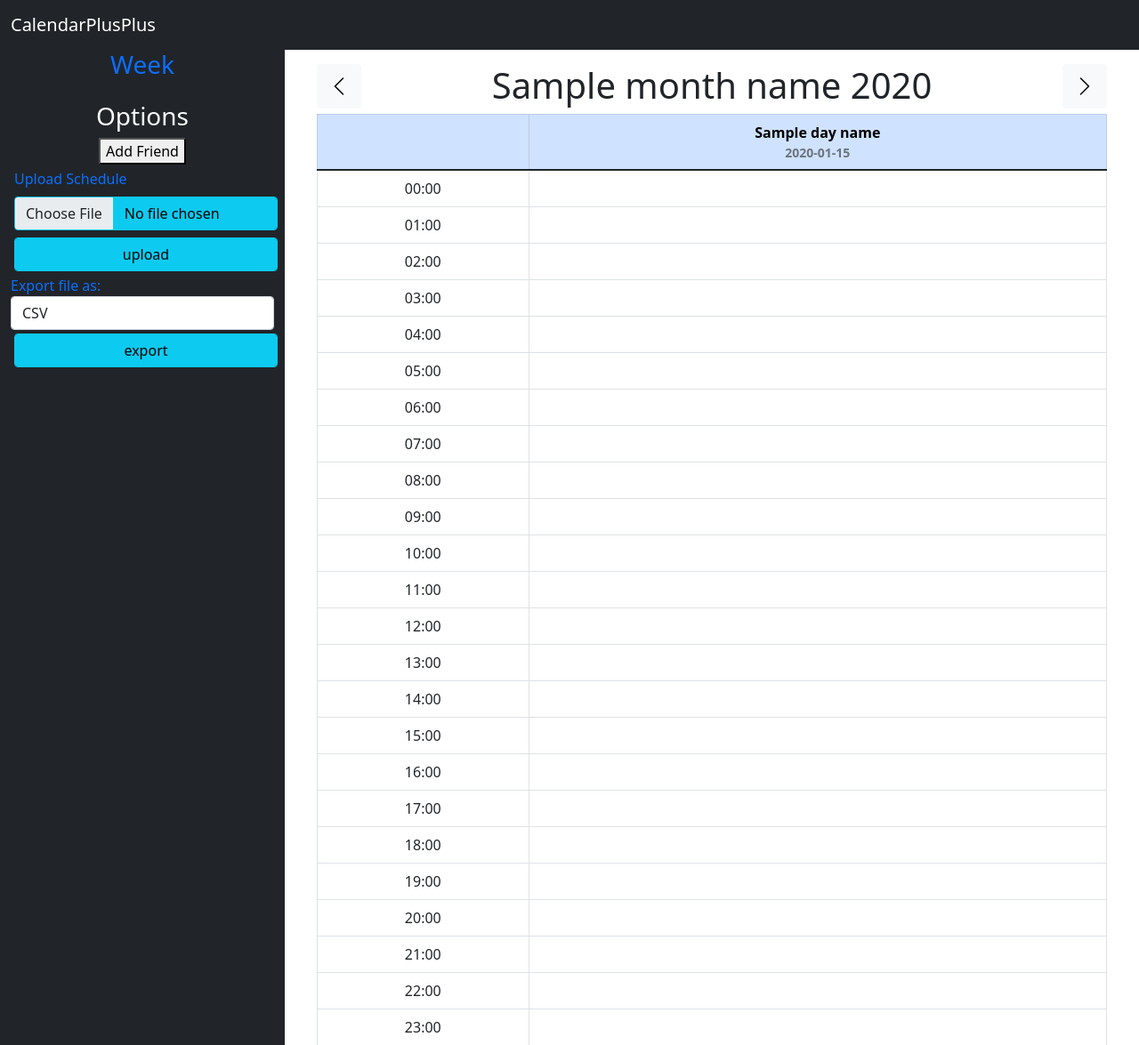
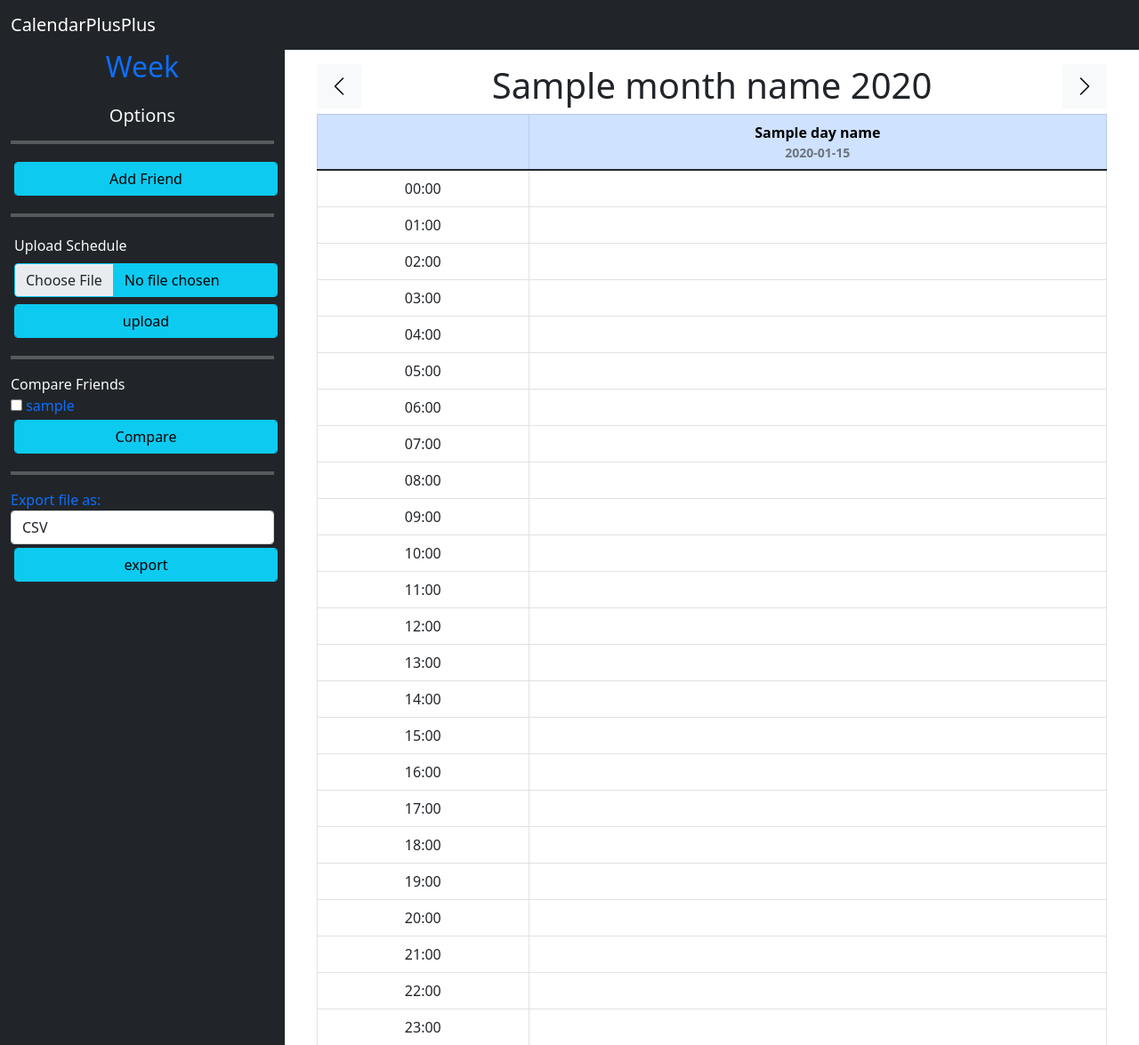
Before and after one commit to npaolini-8/CalendarPlusPlus_public, a Flask app: template flaskr/templates/calendar/week.html in a window 1280 px wide. Shown: the top 1175 px of the page at 89% size. Run offline with Flask 2, Linux system fonts and the light colour scheme; the template is opened without the code that fills it: most values are stand-ins (such as "Sample title", 1, 10 or a date in 2020); some libraries are stand-ins or nearby versions.

Commit message:
Day stuff (#49)
* fixed some stuff merge should have caught

* IDK why the f*** that worked but it did

* forgot the modal teehee

* added compare.html shell, changes in base_cal to use that. Also changes to the friend_modal, and updated calendar code to have all views include adding friends

* Added friend comparison UI, frame for getting usernames to comparison function. Cosmetic changes to sidebar content to fir thematically with the rest of the calendar. Clarity change to the submit button in friend_modal.

* visual changes in base_cal to add splits to options menu, changed sizes of labels

* removed month comma for style reasons

Co-authored-by: JehuA <44908227+JehuA@users.noreply.github.com>

```diff
--- a/flaskr/static/javascript/calendar/friendButton.js
+++ /dev/null
@@ -1,3 +0,0 @@
-document.querySelector(".friend-button").addEventListener("click", event => {
-    event.currentTarget.classList.toggle("bg-info")
-        })
--- a/flaskr/templates/base_cal.html
+++ b/flaskr/templates/base_cal.html
@@ -14,11 +14,18 @@
                             <h3>Base Calendar</h3>
                         {% endblock %}
                         {% block side_content %}
-                            <h3 class="text-center text-light">
+                            <h5 class="text-center text-light">
                                 Options
-                            </h3>
-                            {% include 'calendar/friend-button.html' %}
+                            </h5>
+                            <hr class = "text-light" style = "height: 0.25em;">
+                            <div class = "friend_button text-center">
+                                <button class = "form-control btn btn-info m-1" type = 'button' id = "friend_button" data-bs-target="#friend-modal" data-bs-toggle="modal">Add Friend</button>
+                            </div>
+                            <hr class = "text-light" style = "height: 0.25em;">
                             {% include 'calendar/upload.html' %}
+                            <hr class = "text-light" style = "height: 0.25em;">
+                            {% include 'calendar/compare.html' %}
+                            <hr class = "text-light" style = "height: 0.25em;">
                             {% include 'calendar/export.html' %}
                         {% endblock side_content %}
                     </div>
@@ -51,6 +58,7 @@
                     </div>
                 {% endblock datehead %}
                 {% block modals %}
+                    {% include 'calendar/friend_modal.html' %}
                     {% include 'calendar/event_modal.html' %}
                 {% endblock modals %}
             {% endblock calendar %}
@@ -61,6 +69,5 @@
 {% block scripts %}
     {{ super() }}
     <script src="{{ url_for('static', filename = 'javascript/calendar/cells.js')}}"></script>
-    <script src = "{{ url_for('static', filename = 'javascript/calendar/friendButton.js')}}"></script>
     <script src="{{ url_for('static', filename = 'javascript/navbar/highlight.js')}}"></script>
 {% endblock scripts %}
--- /dev/null
+++ b/flaskr/templates/calendar/compare.html
@@ -0,0 +1,12 @@
+<form name = friend-comparison method="POST" style="margin-top: 1em;">
+    <label class = "text-light"> Compare Friends</label>
+    {% for friend in friends%}
+        <div>
+            <input type = checkbox id = "friend-check" name = "friend-check"  value = "{{ friend['username'] }}">
+            <label for = friend-check >{{ friend['username'] }}</label>
+        </div>
+    {% endfor %}
+    <div class = text-center>
+        <button class = "form-control btn btn-info m-1" type = submit name = compare-friends value = compare>Compare</button>
+    </div>
+</form>
--- a/flaskr/templates/calendar/day.html
+++ b/flaskr/templates/calendar/day.html
@@ -8,9 +8,9 @@
     </title>
 {%endblock head %}
 {% block view %}
-    <h3 class="text-center mb-4">
+    <h2 class="text-center mb-4">
         Day
-    </h3>
+    </h2>
 {% endblock %}
 {% block side_content %}
     {{super()}}
--- a/flaskr/templates/calendar/friend-button.html
+++ /dev/null
@@ -1,5 +0,0 @@
-<div class = "friend-button text-center">
-    <form method = "POST">
-        <button type = 'submit' name="friend" value = 'friend'>Add Friend</button>
-    </form>
- </div>
--- a/flaskr/templates/calendar/friend_button.html
+++ /dev/null
@@ -1,5 +0,0 @@
-<div class = "friend-button text-center">
-    <form method = "POST">
-        <button type = 'submit' name="friend" value = 'friend'>Add Friend</button>
-    </form>
- </div>
--- /dev/null
+++ b/flaskr/templates/calendar/friend_modal.html
@@ -0,0 +1,26 @@
+<div class="modal fade" id="friend-modal" data-bs-backdrop="static" tabindex="-1" role="dialog" aria-labelledby="friend-modal-label"
+                         aria-hidden="true">
+    <div class="modal-dialog modal-dialog-centered">
+        <div class="modal-content">
+            <div class="modal-header">
+                <h5 class="modal-title text-center" id="friend-modal-label">Add Friend</h5>
+                <button type="button" class="btn-close" data-bs-dismiss="modal" aria-label="Close">
+                    <span aria-hidden="true"></span>
+                </button>
+            </div>
+            <form name="friend-form" method="POST">
+                <div class="modal-body">
+                    <div class="form-group">
+                        <label class="form-label" for="friend-name">Friend Name</label>
+                        <input name="friend-name" class="form-control" id="friend-name"
+                               placeholder="Name" required autofocus>
+                    </div>
+                </div>
+                <div class="modal-footer">
+                    <button type="submit" name="friend-add" value="friend" class="btn btn-primary"
+                            id="friend-submit">Add Friend</button>
+                </div>
+            </form>
+        </div>
+    </div>
+</div>
--- a/flaskr/templates/calendar/month.html
+++ b/flaskr/templates/calendar/month.html
@@ -10,9 +10,9 @@
     </title>
 {% endblock head %}
 {% block view %}
-    <h3 class="text-center mb-4">
+    <h2 class="text-center mb-4">
         Month
-    </h3>
+    </h2>
     <p class="text-center text-light">
         {{ pycal.month_name[month] }} {{ year }}
     </p>
@@ -56,7 +56,7 @@
       <div class="calendar-header">
             <div class="row header-title">
                 <div class="header-text my-3">
-                    <h1 id="date" class="text-center"> {{ pycal.month_name[month] }}, {{ year }}</h1>
+                    <h1 id="date" class="text-center"> {{ pycal.month_name[month] }} {{ year }}</h1>
                 </div>
             </div>
         </div>
--- a/flaskr/templates/calendar/upload.html
+++ b/flaskr/templates/calendar/upload.html
@@ -1,6 +1,6 @@
-<form class="sm-form" method="post" enctype="multipart/form-data">
+<form class="sm-form" method="post" enctype="multipart/form-data"  style="margin-top: 1em;">
     <div class="file-field">
-        <label class="m-1">Upload Schedule</label>
+        <label class="m-1 text-light">Upload Schedule</label>
         <input type="file" name="upload_schedule" class="form-control m-1 btn btn-info">
         <input type="submit" class="form-control btn btn-info m-1" name="upload" value="upload">
     </div>
--- a/flaskr/templates/calendar/week.html
+++ b/flaskr/templates/calendar/week.html
@@ -9,9 +9,9 @@
     </title>
 {% endblock head%}
 {% block view %}
-    <h3 class="text-center mb-4">
+    <h2 class="text-center mb-4">
         Week
-    </h3>
+    </h2>
 {% endblock view %}
 {% block side_content %}
     {{super()}}
@@ -30,7 +30,7 @@
         <div class="table-responsive">
             <table class="table table-bordered table-hover" id="calendar-table">
                 <thead class="table-primary text-center" id="table-header">
-                    <th/>
+                    <th>
                     {% for date, day in week %}
                         <th>{{ cal.day_name[day] }}
                             <div class="text-muted small" id="weekday:{{ day }}-{{ date }}">{{ date }}</div>
```
Also changed, not shown: flaskr/views/calendar_code.py (+40 -9 lines).
